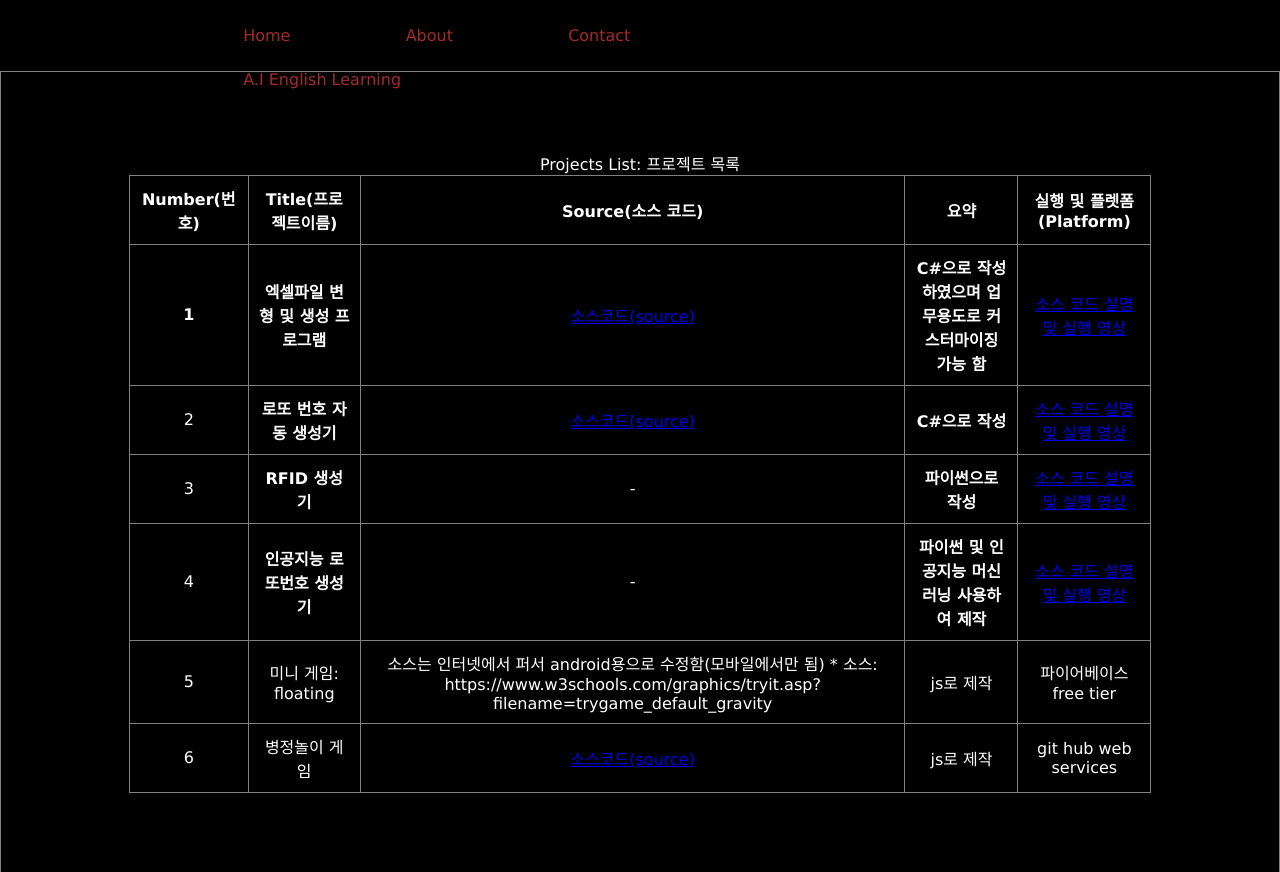
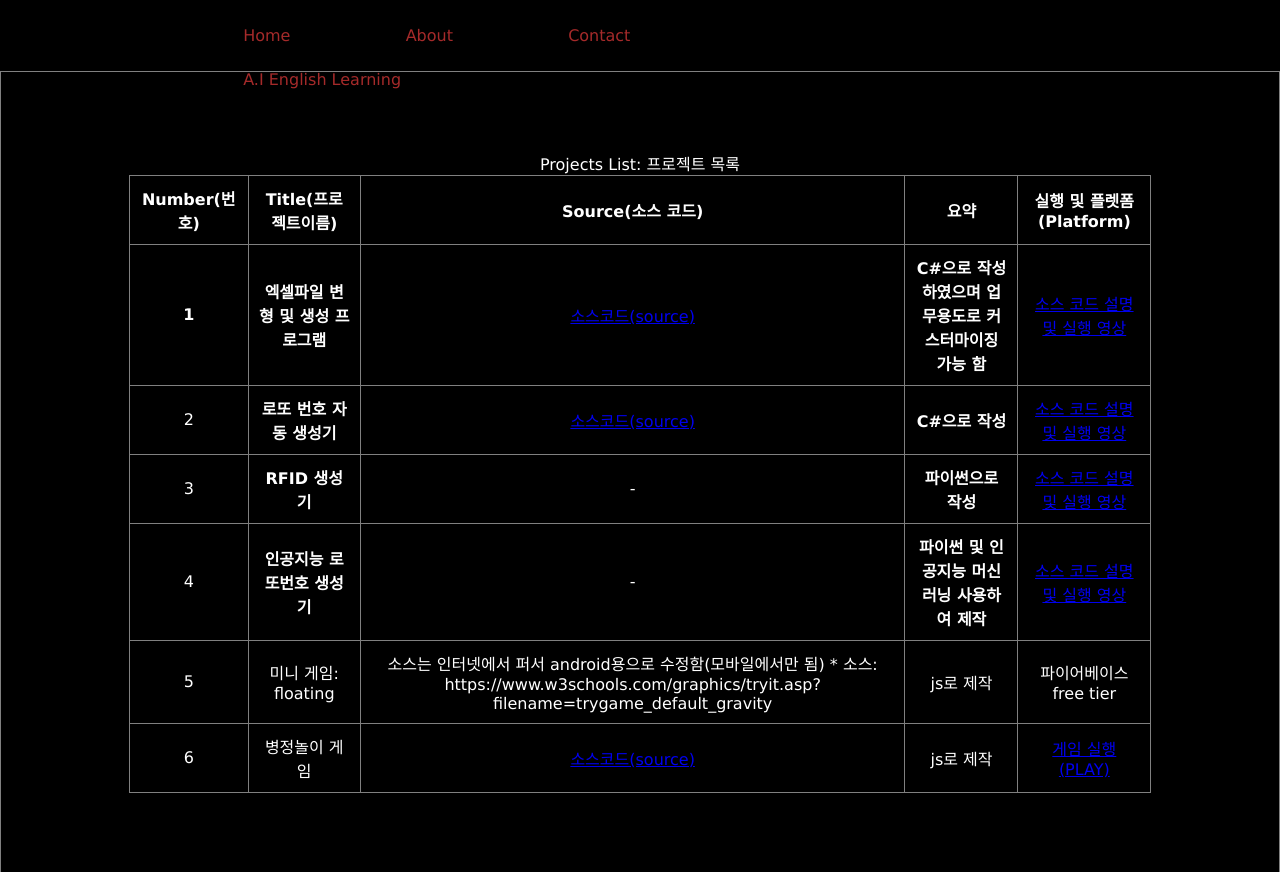
Before and after one commit to githumfirst/websiteProject01, a plain HTML site: page index.html in a window 1280 px wide. Shown: the top 872 px of the page. Drawn offline with Linux system fonts and the light colour scheme.

Commit message:
Add files via upload

```diff
--- a/index.html
+++ b/index.html
@@ -79,7 +79,7 @@
     <td>병정놀이 게임</td>
     <td><a href="https://github.com/githumfirst/githumfirst.github.io?search=1">소스코드(source)</a></td>
     <td>js로 제작</td>
-    <td>git hub web services</td>
+    <td><a href="https://githumfirst.github.io/">게임 실행(PLAY)<a/></td>
   </tr>
 
 </table>
```
